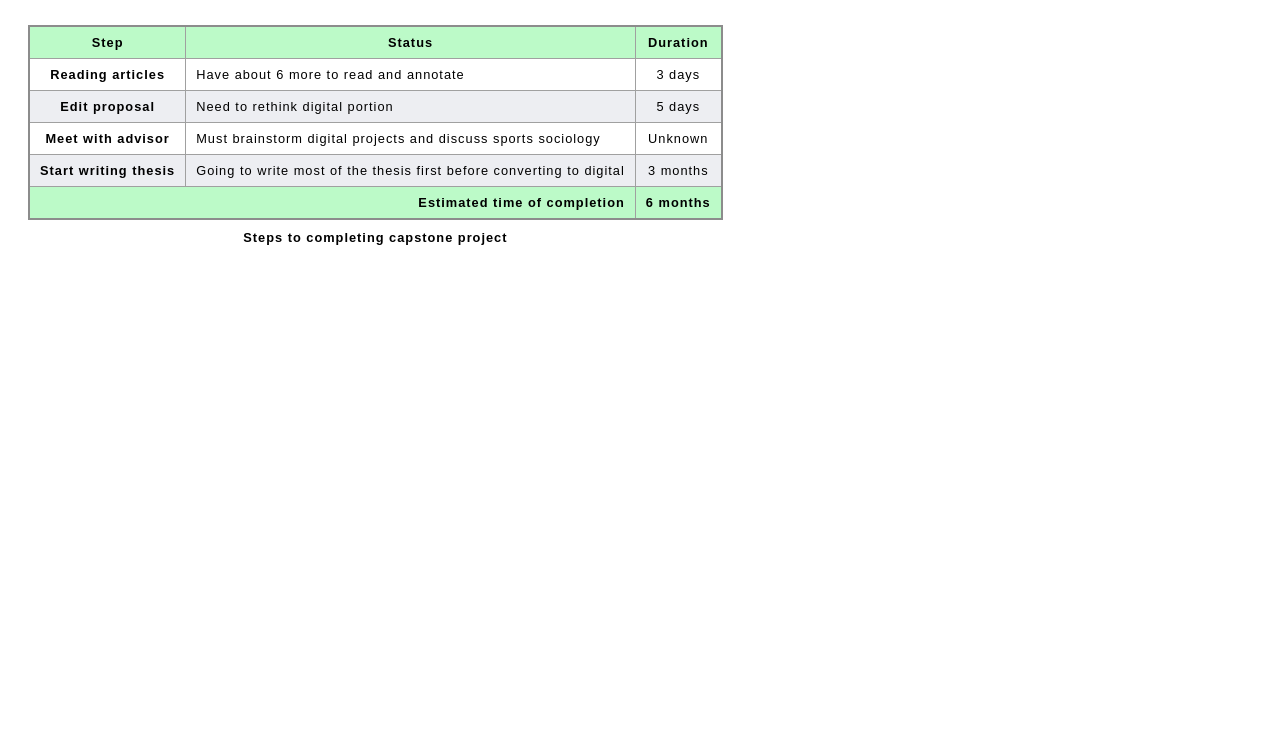
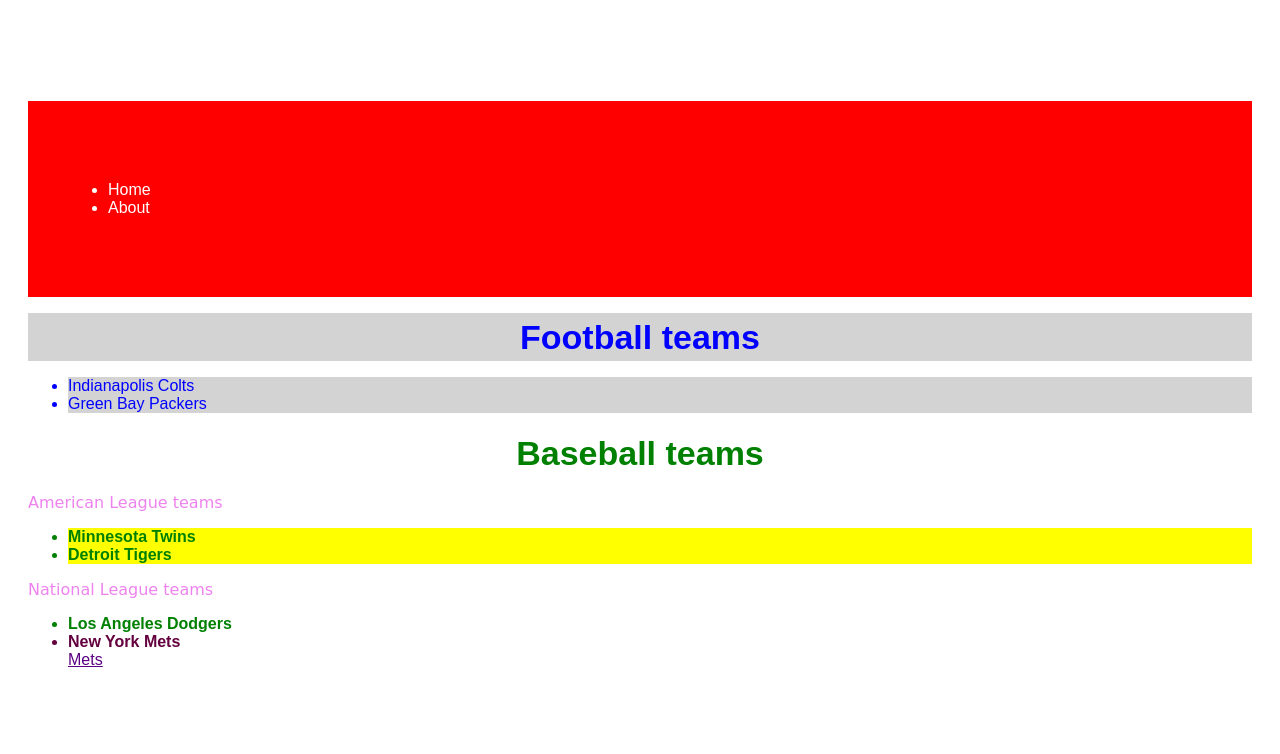
Before and after one commit to 550tealeaves/advanced-tools-hw, a plain HTML site: page html-lecture/html_tutorial.html in a window 1280 px wide. Shown: the part 813-1567 px from the top of the page. Before the commit the page ends 1094 px from the top, so only its background shows below. Drawn offline with Linux system fonts and the light colour scheme; files that its build step writes are made by us from their sources; files whose address does not match are found by name.

Commit message:
finished tutorial code

```diff
--- a/html-lecture/html_tutorial.html
+++ b/html-lecture/html_tutorial.html
@@ -28,7 +28,7 @@
      <h1 style="color: gold">
             Cleaning my boiler
         </h1>
-        <p>
+        <p class="intro">
             When I got to my basement that day, I knew that I just had to clean my boiler. It was just too dirty. Honestly, it was getting to be a hazard. So I got my wire brush and put on my most durable pair of boiler-cleaning overalls. It was going to be a long day.
         </p>
         <img alt="An image of a boiler" src="https://raw.githubusercontent.com/GC-DRI/DRI25/main/images/html-css/boiler.jpg" style=width:370px;height:280px; />
@@ -46,6 +46,44 @@
           <li>Fifth, plate the meal</li>
         </ol>
         <br />
+        <br />
+        <br />
+        <br />
+        <ul id="navbar">
+          <li>Home</li>
+          <li>About</li>
+      </ul>
+
+
+      <!--class=football or baseball - used in multiple instances-->
+      <!--id=colts, packers, twins, or tigers etc used only 1x b/c unique-->
+      <h1 class="football">Football teams</h1>
+
+      <ul>
+          <li class="football" id="colts">Indianapolis Colts</li>
+          <li class="football" id="packers">Green Bay Packers</li>
+      </ul>
+
+
+      <h1 class="baseball">Baseball teams</h1>
+
+      <p>American League teams</p>
+      <ul>
+          <li class="baseball american" id="twins">Minnesota Twins</li>
+          <li class="baseball american" id="tigers">Detroit Tigers</li>
+      </ul>
+
+      <p>National League teams</p>
+      <ul>
+          <li class="baseball national" id="dodgers">Los Angeles Dodgers</li>
+          <li class="baseball national" id="mets">New York Mets</li>
+          <!--Use ID selector to create link that can be used for navigation w/in page-->
+          <a href="#mets">Mets</a>
+      </ul>
+      <br />
+      <br />
+      <br />
+      <br />
         <table>
           <caption>
             Steps to completing capstone project
--- a/html-lecture/style_tutorial.css
+++ b/html-lecture/style_tutorial.css
@@ -2,6 +2,53 @@
     color: violet;
     font-family: cursive;
 }
+
+
+.intro{
+  font-family: Arial, Helvetica, sans-serif;
+  background-color: cornflowerblue;
+  color: bisque;
+  border: 4px, dotted, crimson;
+  border-radius: 6px;
+}
+
+/*styles the strong element w/in a p element*/
+p strong{
+  color: rgb(234, 150, 120);
+  background-color: midnightblue;
+  text-decoration: underline dashed;
+
+}
+
+
+#navbar {
+  padding: 80px;
+  background-color: red;
+  color: white;
+}
+
+.football {
+  font-family: arial;
+  background-color: lightgrey;
+  color: blue;
+}
+
+.baseball {
+  font-weight: bold;
+  color: green;
+}
+
+.american {
+  background-color: yellow;
+}
+
+#mets{
+  color: rgb(100, 0, 62);
+}
+
+
+
+
 
 
 table {
```
